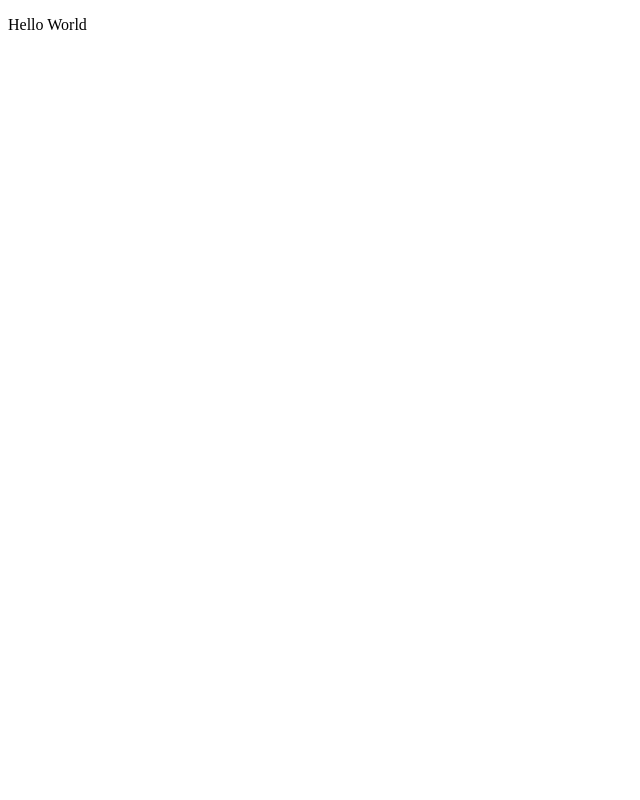
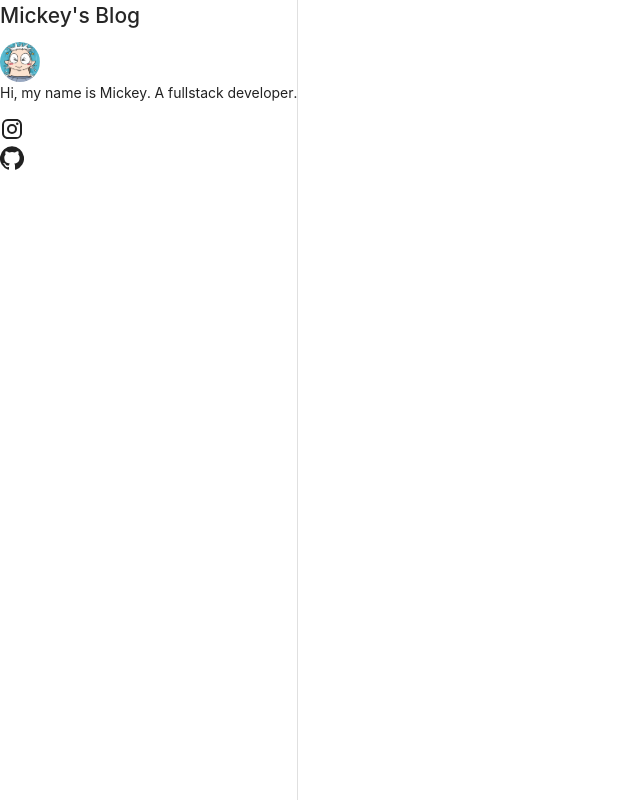
Before and after one commit to Micky40086/Blog, a Next.js app: page / in a window 1280 px wide. Shown: the whole page, without its empty margins (0-640 px from the left). Built offline with nearby package versions, Linux system fonts and the light colour scheme.

Commit message:
feat: add material-ui and set babel import plugin

```diff
--- a/package.json
+++ b/package.json
@@ -8,7 +8,10 @@
     "start": "next start"
   },
   "dependencies": {
+    "@material-ui/core": "^4.11.0",
+    "@material-ui/icons": "^4.9.1",
     "@zeit/next-sass": "^1.0.1",
+    "babel-plugin-import": "^1.13.0",
     "next": "9.4.4",
     "node-sass": "^4.14.1",
     "react": "16.13.1",
--- /dev/null
+++ b/src/components/LeftBar.js
@@ -0,0 +1,64 @@
+import Hidden from '@material-ui/core/Hidden';
+import Drawer from '@material-ui/core/Drawer';
+import Avatar from '@material-ui/core/Avatar';
+import { Instagram, GitHub } from '@material-ui/icons';
+
+import styles from './LeftBar.scss'
+
+export default function LeftBar({}) {
+  const [mobileOpen, setMobileOpen] = React.useState(false);
+  // const container = window !== undefined ? () => window().document.body : undefined;
+  const handleDrawerToggle = () => {
+    setMobileOpen(!mobileOpen);
+  };
+
+  const drawer = (
+    <div className={styles["drawer-container"]}>
+      <h1>Mickey's Blog</h1>
+      <Avatar className={styles.avatar} alt="Mickey" src="/Tumurin.png" />
+      <p>Hi, my name is Mickey. A fullstack developer.</p>
+      <div className={styles["social-btn-group"]}>
+        <div className={styles["social-btn"]}>
+          <Instagram />
+        </div>
+        <div className={styles["social-btn"]}>
+          <GitHub />
+        </div>
+      </div>
+    </div>
+  );
+
+  return (
+    <nav aria-label="mailbox folders">
+      {/* The implementation can be swapped with js to avoid SEO duplication of links. */}
+      <Hidden smUp implementation="css">
+        <Drawer
+          // container={container}
+          variant="temporary"
+          anchor={'left'}
+          open={mobileOpen}
+          onClose={handleDrawerToggle}
+          // classes={{
+          //   paper: classes.drawerPaper,
+          // }}
+          ModalProps={{
+            keepMounted: true, // Better open performance on mobile.
+          }}
+        >
+          {drawer}
+        </Drawer>
+      </Hidden>
+      <Hidden xsDown implementation="css">
+        <Drawer
+          // classes={{
+          //   paper: classes.drawerPaper,
+          // }}
+          variant="permanent"
+          open
+        >
+          {drawer}
+        </Drawer>
+      </Hidden>
+    </nav>
+  )
+}
--- /dev/null
+++ b/src/components/LeftBar.scss
@@ -0,0 +1,33 @@
+.drawer-container {
+  padding: 0 15px;
+  display: flex;
+  flex-direction: column;
+  align-items: center;
+  max-width: 280px;
+  background-color: #5D6BA7;
+  color: #fff;
+  height: 100%;
+
+  .avatar {
+    width: 160px;
+    height: 160px;
+  }
+
+  .social-btn-group {
+    width: 100%;
+    display: flex;
+    .social-btn {
+      width: 32px;
+      height: 32px;
+      background-color: #fff;
+      border-radius: 32px;
+      display: flex;
+      align-items: center;
+      justify-content: center;
+      margin-right: 15px;
+      svg {
+        color: #5D6BA7;
+      }
+    }
+  }
+}
--- a/src/pages/index.js
+++ b/src/pages/index.js
@@ -1,11 +1,11 @@
-import styles from './index.scss'
+import styles from './index.scss';
+
+import LeftBar from '../components/LeftBar';
 
 export default function Index() {
   return (
     <div className={styles.container}>
-      <div>
-        <p>Hello World</p>
-      </div>
+      <LeftBar />
     </div>
   )
 }
--- a/src/pages/index.scss
+++ b/src/pages/index.scss
@@ -1,6 +1,3 @@
 .container {
   padding: 20px 50px;
-  p {
-    color: red;
-  }
 }
```
Also changed, not shown: .babelrc (added), public/Tumurin.png (added), 1 other file (tests, documents, lock files or other folders).
